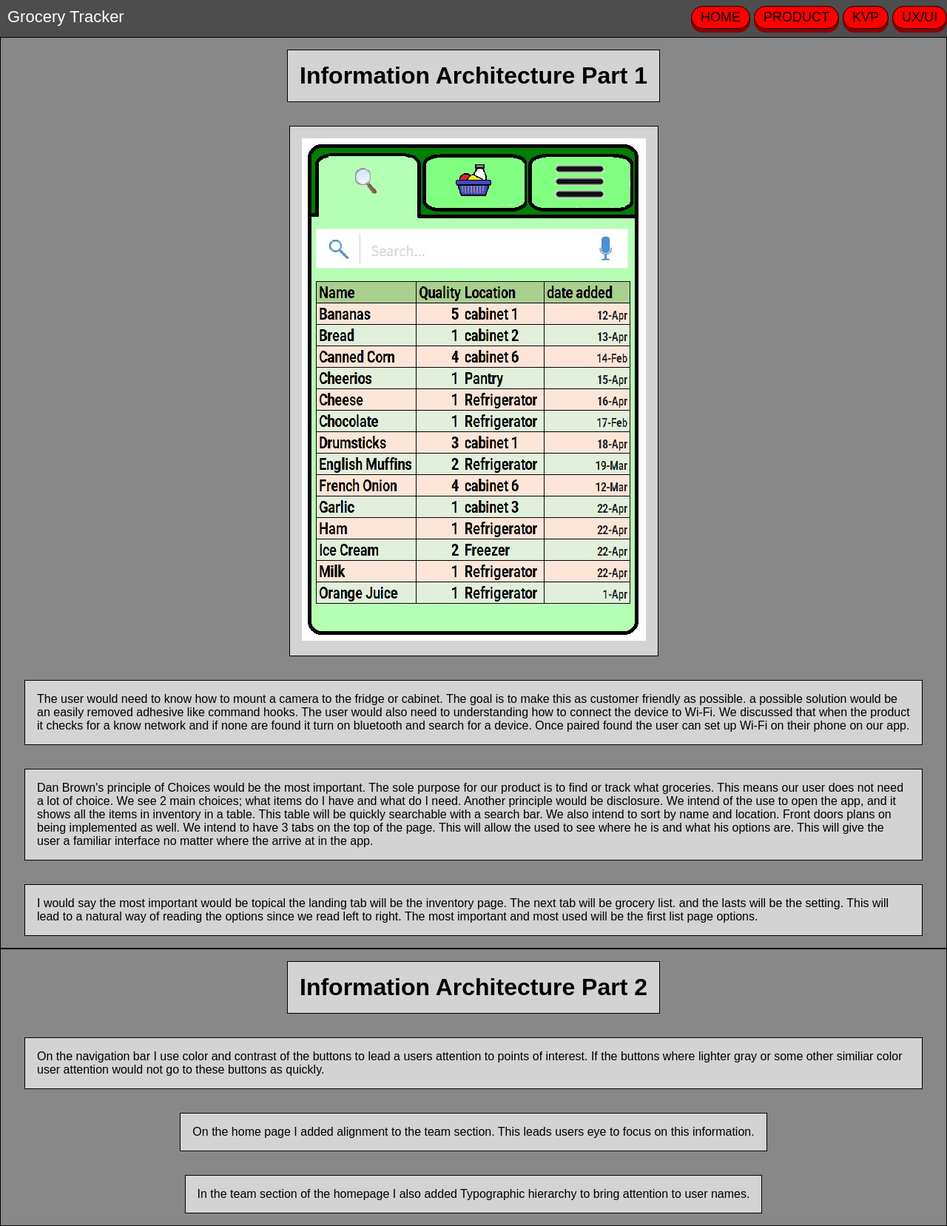
After one commit to jas003ucsd/ECE140B_website, a Python web app: template web/src/templates/IA.html in a window 1280 px wide. The commit adds this page. Shown: the whole page at 74% size. Run offline with Jinja, Linux system fonts and the light colour scheme; the template is opened without the code that fills it, so the values that code supplies are empty.

Commit message:
update week 5 assignment 4.

```diff
--- a/web/src/public/css/myStyleSheet.css
+++ b/web/src/public/css/myStyleSheet.css
@@ -160,3 +160,56 @@ section {
     margin: 1rem;
     background: lightGray;
 }
+
+/* Three columns side by side */
+.column {
+  float: left;
+  width: 20%;
+  margin-bottom: 16px;
+  padding: 0 8px;
+}
+
+/* Display the columns below each other instead of side by side on small screens */
+@media screen and (max-width: 650px) {
+  .column {
+    width: 100%;
+    display: block;
+  }
+}
+
+/* Add some shadows to create a card effect */
+.card {
+  box-shadow: 0 4px 8px 0 rgba(0, 0, 0, 0.2);
+}
+
+/* Some left and right padding inside the container */
+.container {
+  padding: 0 16px;
+}
+
+/* Clear floats */
+.container::after, .row::after {
+  content: "";
+  clear: both;
+  display: table;
+}
+
+.title {
+  color: grey;
+}
+
+.button {
+  border: none;
+  outline: 0;
+  display: inline-block;
+  padding: 8px;
+  color: white;
+  background-color: #000;
+  text-align: center;
+  cursor: pointer;
+  width: 100%;
+}
+
+.button:hover {
+  background-color: #555;
+}
--- /dev/null
+++ b/web/src/templates/IA.html
@@ -0,0 +1,96 @@
+<!DOCTYPE html>
+<html lang="en">
+<head>
+    <meta charset="UTF-8">
+    <title>Key Value Proposition </title>
+    <meta name="viewport" content="width=device-width,initial-scale=1">
+    <link rel="stylesheet" type="text/css" href="/css/myStyleSheet.css">
+</head>
+
+<div class="nav">
+  <input type="checkbox" id="nav-check">
+  <div class="nav-header">
+    <div class="nav-title">
+      Grocery Tracker
+    </div>
+  </div>
+  <div class="nav-btn">
+    <label for="nav-check">
+      <span></span>
+      <span></span>
+      <span></span>
+    </label>
+  </div>
+
+  <div class="nav-links">
+    <a href="/">Home</a>
+    <a href="/p/product.html">Product</a>
+    <a href="/p/KVP.html">KVP</a>
+    <a href="/p/UXUI.html">UX/UI</a>
+  </div>
+</div>
+
+<body class="main">
+    <div class="container">
+        <h1 class="item"> Information Architecture Part 1 </h1>
+        <p class="item">
+            <img src="../images/UI.JPG">
+        </p>
+                <p class="item">
+            The user would need to know how to mount a camera to the fridge or
+            cabinet. The goal is to make this as customer friendly as possible.
+            a possible solution would be an easily removed adhesive like command
+            hooks.
+
+            The user would also need to understanding how to connect the device to Wi-Fi.
+            We discussed that when the product it checks for a know network and if none
+            are found it turn on bluetooth and search for a device. Once paired found the
+            user can set up Wi-Fi on their phone on our app.
+        </p>
+
+        <p class="item">
+            Dan Brown's principle of Choices would be the most important. The sole purpose
+            for our product is to find or track what groceries. This means our user does not
+            need a lot of choice. We see 2 main choices; what items do I have and what do
+            I need.
+
+            Another principle would be disclosure. We intend of the use to
+            open the app, and it shows all the items in inventory in a table. This
+            table will be quickly searchable with a search bar. We also intend to
+            sort by name and location.
+
+            Front doors plans on being implemented as well. We intend to have 3 tabs
+            on the top of the page. This will allow the used to see where he is and
+            what his options are. This will give the user a familiar interface no matter
+            where the arrive at in the app.
+        </p>
+        <p class="item">
+            I would say the most important would be topical the landing tab will be
+            the inventory page. The next tab will be grocery list. and the lasts will
+            be the setting. This will lead to a natural way of reading the options since
+            we read left to right. The most important and most used will be the first
+            list page options.
+        </p>
+
+    </div>
+    <div class="container">
+        <h1 class="item">Information Architecture Part 2 </h1>
+
+        <p class="item">
+            On the navigation bar I use color and contrast of the buttons
+            to lead a users attention to points of interest. If the buttons
+            where lighter gray or some other similiar color user attention would
+            not go to these buttons as quickly.
+        </p>
+        <p class="item">
+            On the home page I added alignment to the team section.
+            This leads users eye to focus on this information.
+        </p>
+        <p class="item">
+            In the team section of the homepage I also added Typographic
+            hierarchy to bring attention to user names.
+        </p>
+    </div>
+
+</body>
+</html>
--- a/web/src/templates/KVP.html
+++ b/web/src/templates/KVP.html
@@ -26,6 +26,7 @@
     <a href="/">Home</a>
     <a href="/p/product.html">Product</a>
     <a href="/p/UXUI.html">UX/UI</a>
+    <a href="/p/IA.html">IA</a>
   </div>
 </div>
 
--- a/web/src/templates/UXUI.html
+++ b/web/src/templates/UXUI.html
@@ -26,6 +26,7 @@
     <a href="/">Home</a>
     <a href="/p/product.html">Product</a>
     <a href="/p/KVP.html">KVP</a>
+    <a href="/p/IA.html">IA</a>
   </div>
 </div>
 
--- a/web/src/templates/product.html
+++ b/web/src/templates/product.html
@@ -26,6 +26,7 @@
     <a href="/">Home</a>
     <a href="/p/KVP.html">KVP</a>
     <a href="/p/UXUI.html">UX/UI</a>
+    <a href="/p/IA.html">IA</a>
   </div>
 </div>
 
```
Also changed, not shown: web/src/templates/index.html (+70 -7 lines).
